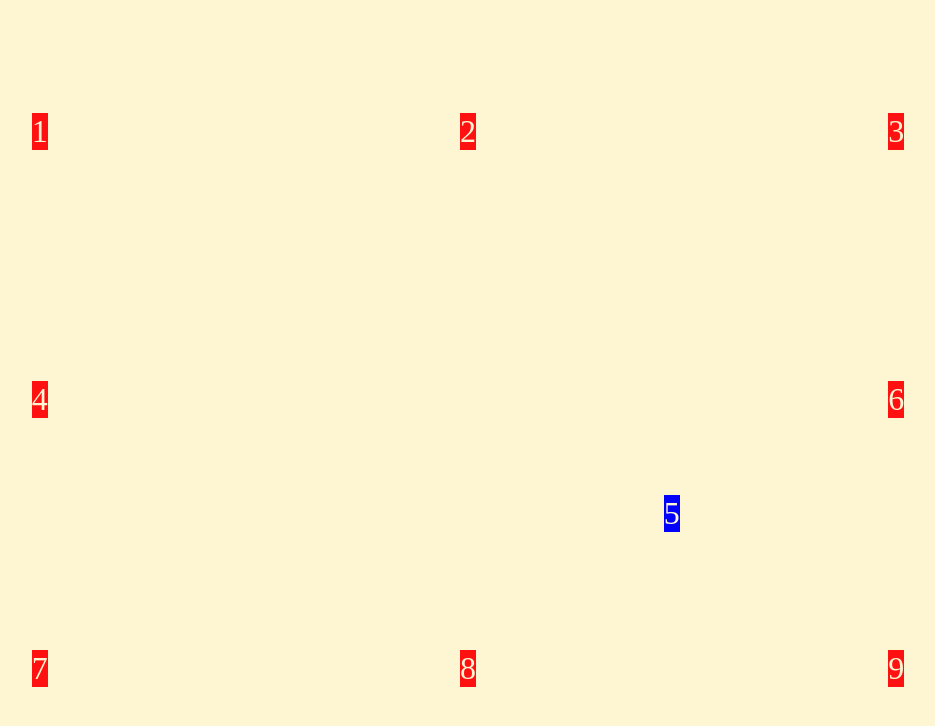
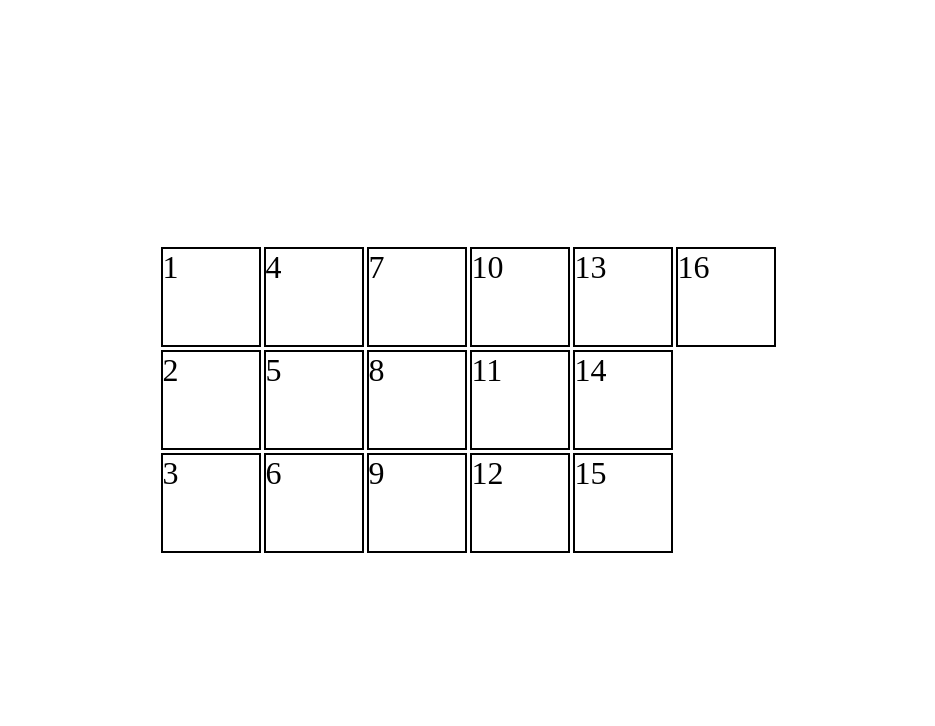
Before and after one commit to martypnz/project13, a plain HTML site: page index.html in a window 1280 px wide. Shown: the whole page, without its empty margins (172-1107 px from the left). Drawn offline with nearby package versions, Linux system fonts and the light colour scheme; files that its build step writes are made by us from their sources.

Commit message:
display grid 3

```diff
--- a/index.html
+++ b/index.html
@@ -18,6 +18,13 @@
         <div>7</div>
         <div>8</div>
         <div>9</div>
+        <div>10</div>
+        <div>11</div>
+        <div>12</div>
+        <div>13</div>
+        <div>14</div>
+        <div>15</div>
+        <div>16</div>
     </main>
 </body>
 </html>
--- a/main.scss
+++ b/main.scss
@@ -2,40 +2,21 @@
     margin: 0;
 }
 
-
-div {
-    background-color: #f11;
-    color: #fef5d2;
+div{
+    border: 2px solid;
     font-size: 2em;
-    display: flex;
-    justify-content: center;
-    align-items: center;
 }
 
-//main{
-//height: 100vh;
-//background-color: #eee;
-//display: grid;
-//grid-template-columns: 100px 100px 100px;
-//grid-template-rows: 100px 100px 100px;
-//gap: 5px;
-//justify-content: space-around;
-//align-content: space-around;
-//}
-
-main {
+main{
+    display: grid;
     height: 100vh;
-    background-color: #fef5d2;
-    display: grid;
-    gap: 5px;
-    grid-template-columns: 1fr 1fr 1fr;
-    grid-template-rows: 1fr 1fr 1fr;
-    justify-items: center;
-    align-items: center;
+    grid-template-columns: repeat(3, 100px);
+    grid-template-rows: repeat(3, 100px);
+    gap: 3px;
+    justify-content: center;
+    align-content: center;
+    //grid-auto-flow: row;
+    //grid-auto-columns: 100px;
+    grid-auto-flow: column;
+    grid-auto-columns: 100px;
 }
-
-div:nth-child(5){
-    background-color: #00f;
-    align-self: end ;
-    justify-self: end;
-}
```
Also changed, not shown: main.min.css, 1 other file.
